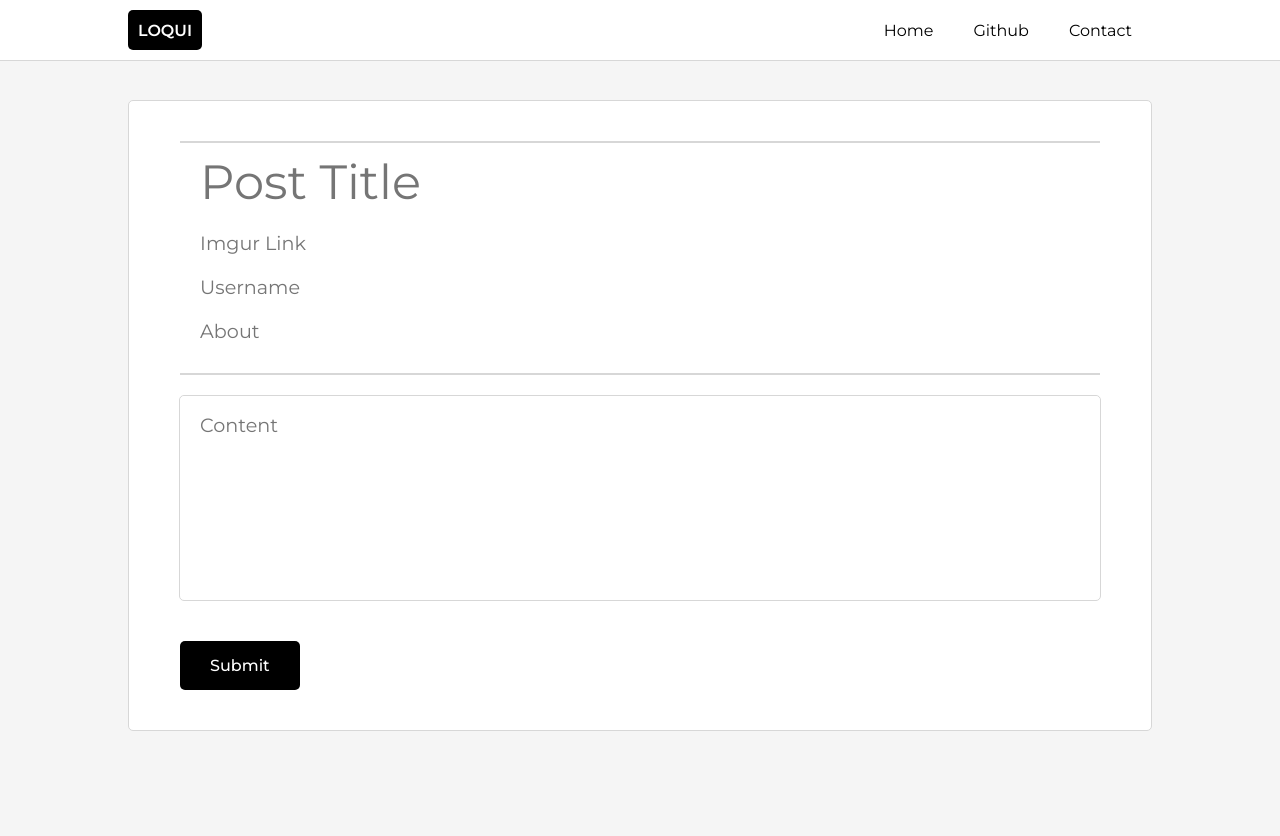
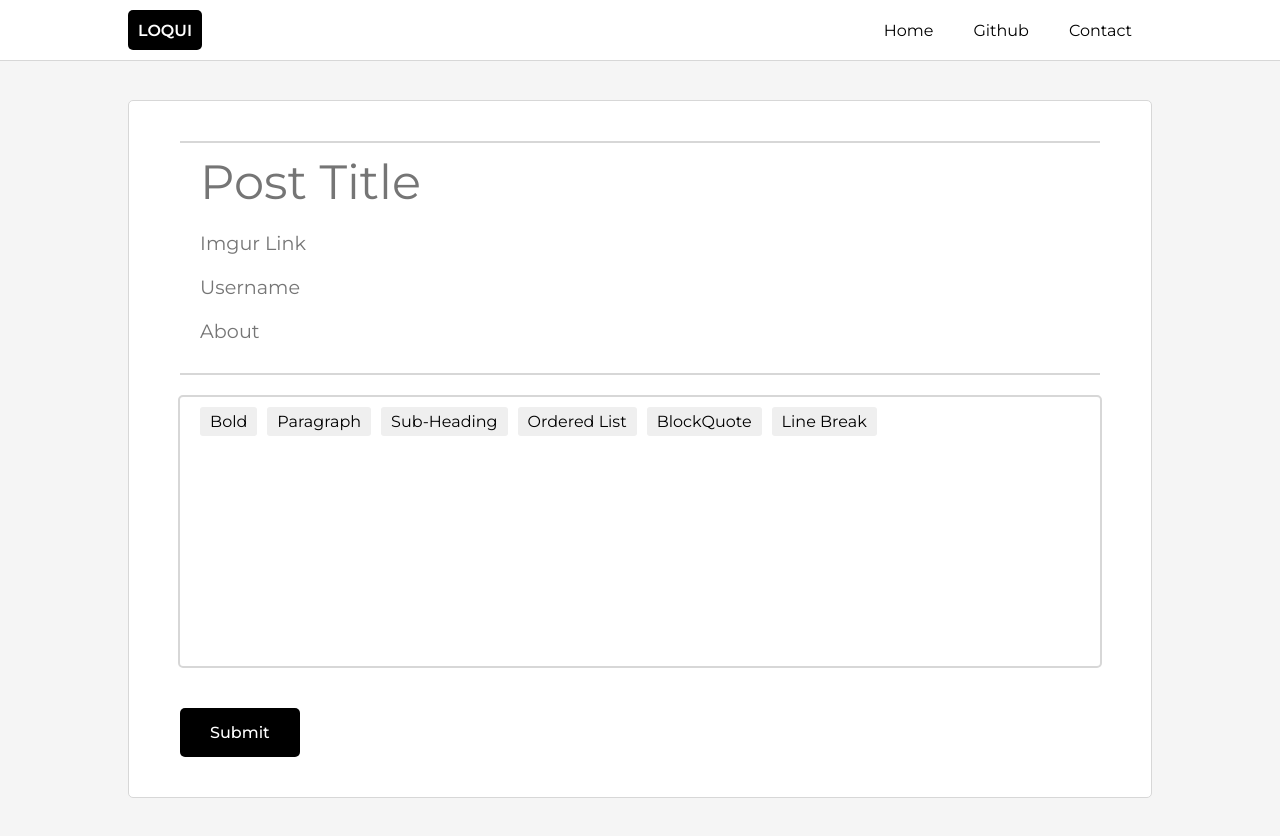
Before and after one commit to thenu-k/loqui, a Next.js app: page /createpost in a window 1280 px wide. Before the commit the page ends 800 px from the top, so only its background shows below. Built offline with nearby package versions, Linux system fonts and the light colour scheme.

Commit message:
added basic texteditor

```diff
--- a/Components/Pages/CreatePost/CreatePost.js
+++ b/Components/Pages/CreatePost/CreatePost.js
@@ -2,6 +2,7 @@ import { useRef, useState } from 'react';
 import * as S from './CreatePost.styled'
 import {collection, addDoc} from 'firebase/firestore'
 import {db} from '../../../firebase/firebase'
+import TextEditor from './TextEditor/TextEditor';
 
 const CreatePost = () => {
     const errorElement = useRef()
@@ -91,8 +92,9 @@ const CreatePost = () => {
                         {/* <label htmlFor="usernameInput">Title</label> */}
                         <input type="text" id='aboutInput' placeholder='About' onChange={(e)=> {setAboutValue(e.target.value)}}/>
                     </div>
-                    <div className="textSection">
-                        <textarea name="" id="" placeholder='Content' onChange={(e)=> {setContentValue(e.target.value)}}></textarea>
+                    <div className="contentSection">
+                        {/* <textarea name="" id="" placeholder='Content' onChange={(e)=> {setContentValue(e.target.value)}}></textarea> */}
+                        <TextEditor/>
                     </div>
                     <div className="formControls">
                         <p className='errorMessage displayOff incomplete' ref={errorElement}>ERROR</p>
--- a/Components/Pages/CreatePost/CreatePost.styled.js
+++ b/Components/Pages/CreatePost/CreatePost.styled.js
@@ -39,25 +39,12 @@ export const CreatePostContainer = styled.section`
                     border-bottom: 2px solid #d7d7d7;
                 }
             }
-            & .textSection{
+            & .contentSection{
                 width: 90%;
                 margin-top:20px;
-                border: 1px solid  #d7d7d7;
+                border: 2px solid #d7d7d7;
                 border-radius: 5px;
                 margin-bottom: 40px;
-                & textarea{
-                    min-height: 200px;
-                    box-sizing: border-box;
-                    padding: 10px 20px;
-                    border-radius: 5px;
-                    width: 100%;
-                    line-height: 2;
-                    font-size: 1.2em;
-                    resize: none;
-                    &:focus{
-                        outline: 0;
-                    }
-                }
             }
             & .formControls{
                 width: 90%;
--- /dev/null
+++ b/Components/Pages/CreatePost/TextEditor/TextEditor.js
@@ -0,0 +1,76 @@
+import * as S from './TextEditor.styled'
+import { EditorContent, useEditor } from '@tiptap/react'
+import StarterKit from '@tiptap/starter-kit'
+import React from 'react'
+
+const MenuBar = ({ editor }) => {
+  if (!editor) {
+    return null
+  }
+  return (
+    <>
+      <button
+        onClick={() => editor.chain().focus().toggleBold().run()}
+        disabled={
+          !editor.can()
+            .chain()
+            .focus()
+            .toggleBold()
+            .run()
+        }
+        className={editor.isActive('bold') ? 'is-active' : ''}
+      >
+        Bold
+      </button>
+      <button
+        onClick={() => editor.chain().focus().setParagraph().run()}
+        className={editor.isActive('paragraph') ? 'is-active' : ''}
+      >
+        Paragraph
+      </button>
+      <button
+        onClick={() => editor.chain().focus().toggleHeading({ level: 3 }).run()}
+        className={editor.isActive('heading', { level: 3 }) ? 'is-active' : ''}
+      >
+        Sub-Heading
+      </button>
+      <button
+        onClick={() => editor.chain().focus().toggleOrderedList().run()}
+        className={editor.isActive('orderedList') ? 'is-active' : ''}
+      >
+        Ordered List
+      </button>
+      <button
+        onClick={() => editor.chain().focus().toggleBlockquote().run()}
+        className={editor.isActive('blockquote') ? 'is-active' : ''}
+      >
+        BlockQuote
+      </button>
+      <button onClick={() => editor.chain().focus().setHardBreak().run()}>
+        Line Break
+      </button>
+    </>
+  )
+}
+
+const TextEditor =  () => {
+  const editor = useEditor({
+    extensions: [
+      StarterKit,
+    ],
+    content:'',
+  })
+
+  return (
+    <S.TextEditorContainer className='editor center'>
+      <div className="menuBar">
+        <MenuBar editor={editor} />
+      </div>
+      <div className="textSection">
+        <EditorContent editor={editor} />
+      </div>
+    </S.TextEditorContainer>
+  )
+}
+
+export default TextEditor;
--- /dev/null
+++ b/Components/Pages/CreatePost/TextEditor/TextEditor.styled.js
@@ -0,0 +1,93 @@
+import styled from "styled-components";
+
+export const TextEditorContainer = styled.div`
+    width: 100%;
+    display: flex; flex-direction: column; align-items: center;
+    &>*{width: 100%; box-sizing: border-box; padding: 10px 20px;}
+    /* Basic editor styles */
+    & .menuBar{
+        display: flex; flex-direction: row; flex-wrap: wrap;
+        & button{
+            padding: 5px 10px; margin-right: 10px;
+            border-radius: 3px;
+            :hover{
+                cursor: pointer;
+            }
+        }
+    }
+    .ProseMirror {
+        &:focus{
+            outline: none;
+        }
+        min-height: 200px;
+        *{
+            font-size: 1.2em;
+        }
+
+        > * + * {
+        margin-top: 0.75em;
+        }
+        p{
+            font-size: 1.2em;
+        }
+        ul,
+        ol {
+        padding: 0 1rem;
+        }
+
+        h1,
+        h2,
+        h3,
+        h4,
+        h5,
+        h6 {
+        line-height: 1.1;
+        }
+
+        h3{
+            font-size: 1.5em;
+        }
+
+        code {
+        background-color: rgba(#616161, 0.1);
+        color: #616161;
+        }
+
+        pre {
+        background: #0D0D0D;
+        color: #FFF;
+        font-family: 'JetBrainsMono', monospace;
+        padding: 0.75rem 1rem;
+        border-radius: 0.5rem;
+
+        code {
+            color: inherit;
+            padding: 0;
+            background: none;
+            font-size: 0.8rem;
+        }
+        }
+
+        img {
+        max-width: 100%;
+        height: auto;
+        }
+
+        blockquote {
+        padding-left: 1rem;
+        border-left: 2px solid rgba(#0D0D0D, 0.1);
+        }
+
+        hr {
+        border: none;
+        border-top: 2px solid rgba(#0D0D0D, 0.1);
+        margin: 2rem 0;
+        }
+        strong {
+            font-weight: 500;
+        }
+        ul{
+            list-style-type: circle;
+        }
+    }
+`
--- a/package.json
+++ b/package.json
@@ -10,6 +10,8 @@
   },
   "dependencies": {
     "@next/font": "13.1.1",
+    "@tiptap/react": "^2.0.0-beta.209",
+    "@tiptap/starter-kit": "^2.0.0-beta.209",
     "@vercel/analytics": "^0.1.6",
     "draftjs-to-html": "^0.9.1",
     "draftjs-to-markdown": "^0.6.0",
```
Also changed, not shown: 1 other file (tests, documents, lock files or other folders).
